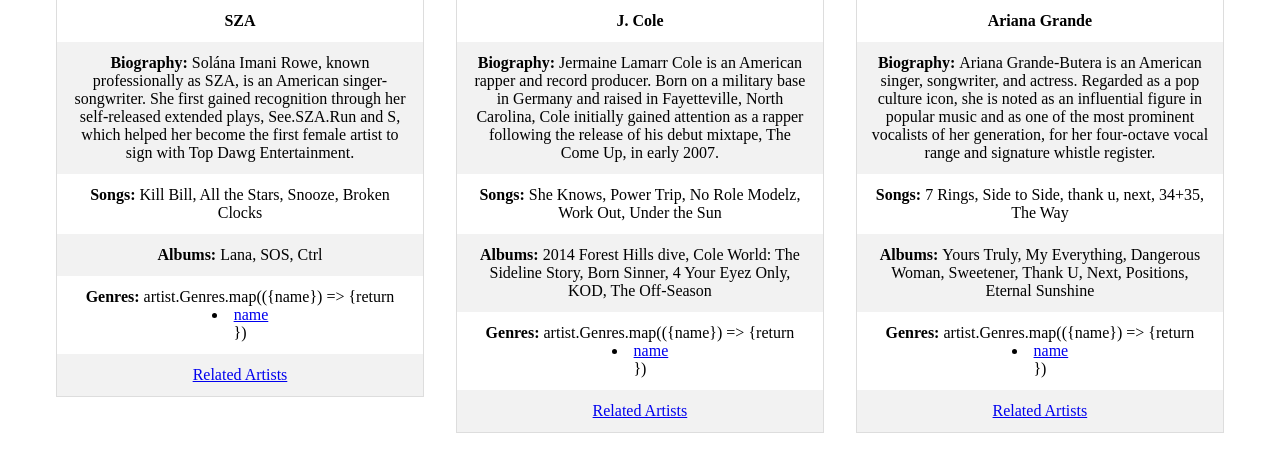
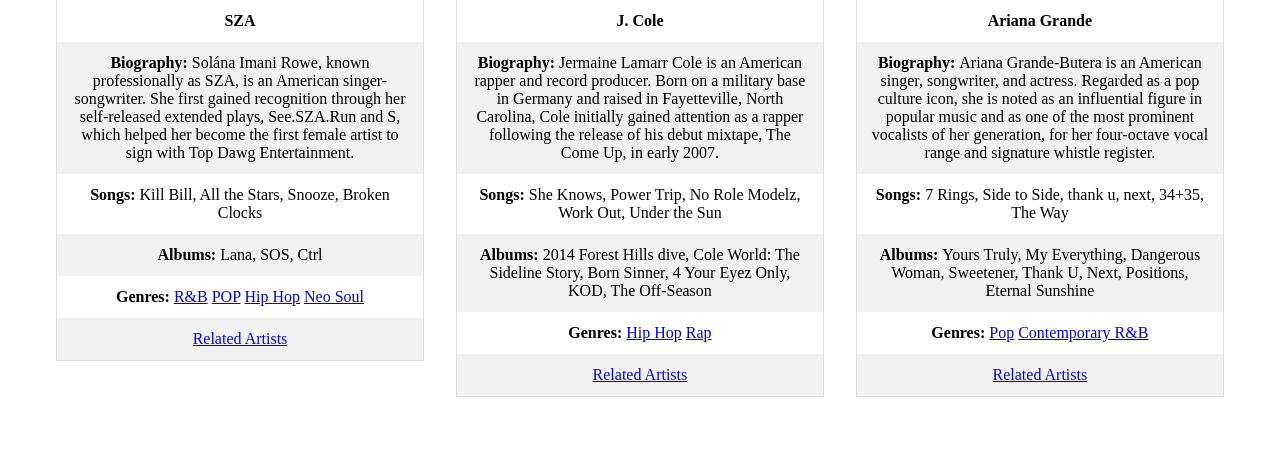
Before and after one commit to Magret7/Music-Recommendations, a Flask app: page / in a window 1280 px wide. Shown: the part 97-569 px from the top of the page. Run offline with Flask 3, Linux system fonts and the light colour scheme.

Commit message:
insert hyperlinks, need to add styling

```diff
--- a/main.py
+++ b/main.py
@@ -54,7 +54,7 @@ def showGenre(genre_name):
             genre = g
             break
     if genre:
-         return render_template('showGeneres.html', genre = genre)
+         return render_template('showGenre.html', genre = genre)
     else:
         return "Genre not found", 404
 
--- a/templates/showArtists.html
+++ b/templates/showArtists.html
@@ -43,9 +43,11 @@
                         </tr>
                         <!-- put hyperlinks for genres to link to genre info (showGenres.html)-->
                         <tr>
-                            <td><b>Genres: </b>
-                                artist.Genres.map(({name}) =>
-                                {return <li><a href="{{url_for('showGenre', genre_name=artist.Genres.name)}}">name</a></li>})
+                            <td>
+                                <b>Genres: </b>
+                                {% for genre in artist.Genres %}
+                                    <a href="{{ url_for('showGenre', genre_name=genre) }}">{{ genre }}</a>
+                                {% endfor %}
                             </td>
                         </tr>
                         <tr>
```
